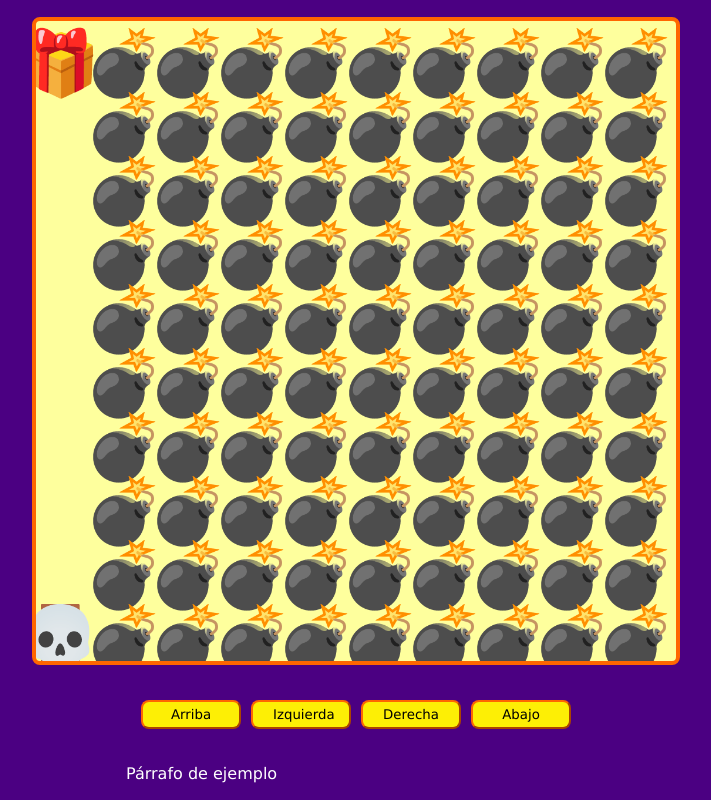
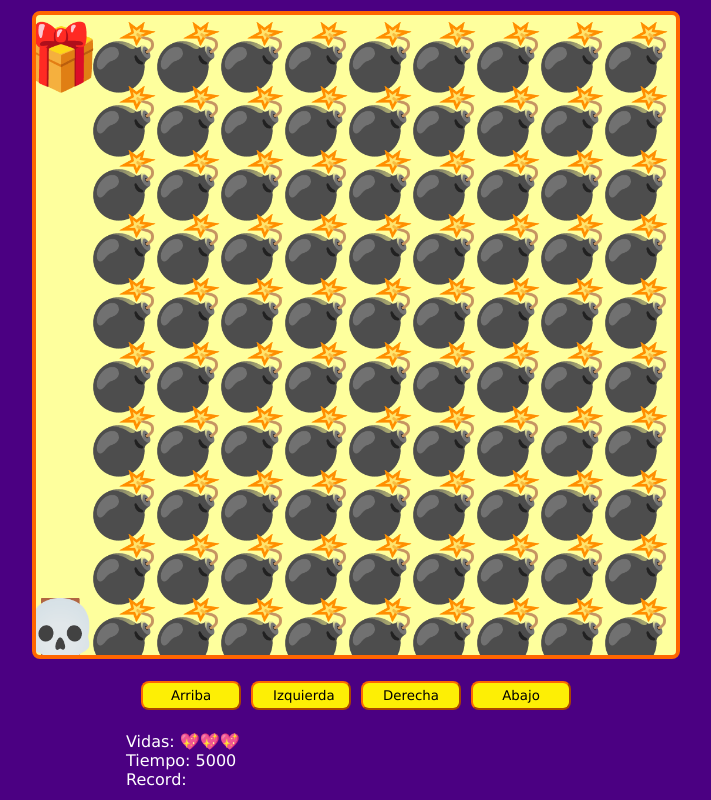
Before and after one commit to lusanchezmo/skullMap, a plain HTML site: page index.html in a window 1280 px wide. Shown: the whole page, without its empty margins (284-995 px from the left). Drawn offline with Linux system fonts and the light colour scheme.

Commit message:
Commit Final.

```diff
--- a/game.js
+++ b/game.js
@@ -4,11 +4,20 @@ const btnUp = document.querySelector('#up');
 const btnLeft = document.querySelector('#left');
 const btnRight = document.querySelector('#right');
 const btnDown = document.querySelector('#down');
+const spanLives = document.querySelector('#lives');
+const spanTime = document.querySelector('#time');
+const spanRecord = document.querySelector('#record');
+const pResult = document.querySelector('#result');
+
 
 let canvasSize;
 let elementsSize;
 let level = 0;
 let lives = 3;
+
+let timeStart;
+let timePlayer;
+let timeInterval;
 
 const playerPosition = {
     x: undefined,
@@ -50,8 +59,16 @@ function startGame() {
         gameWin();
         return;
     }
+
+    if(!timeStart){
+        timeStart = Date.now();
+        timeInterval = setInterval(showTime, 100);
+        showRecord();
+    }
     const mapRows = map.trim().split('\n');
     const mapRowCols = mapRows.map(row => row.trim().split(''));
+
+    showLives();
 
     enemiesPositions = [];
     game.clearRect(0,0, canvasSize, canvasSize);
@@ -87,6 +104,24 @@ function startGame() {
 
 function gameWin(){
     console.log('TERMINASTE EL JUEGO');
+    clearInterval(timeInterval);
+
+    const recordTime = localStorage.getItem('record_time');
+    const playerTime = Date.now() - timeStart;
+
+    if(recordTime){
+        if(recordTime > playerPosition){
+            localStorage.setItem('record_time', playerTime);
+            pResult.innerHTML = 'SUPERASTE EL RECORD';
+        } else {
+            console.log('NO SUPERASTE EL RECORD');
+            pResult.innerHTML = 'LO SIENTO, NO SUPERASTE EL RECORD';
+        }
+    } else {
+        localStorage.setItem('record_time', playerTime);
+    }
+
+    console.log({recordTime});
 }
 
 function movePlayer(){
@@ -121,13 +156,32 @@ function levelFail() {
     lives--;
     console.log('Chocaste con un enemigo');
 
+
     if(lives <= 0) {
         level = 0;
+        lives = 3;
+        timeStart = undefined;
     }
 
     playerPosition.x = undefined;
     playerPosition.y = undefined;
     startGame();
+}
+
+function showLives(){
+
+    const heartsArray = Array(lives).fill(emojis['HEART']);
+    console.log(heartsArray);
+    spanLives.innerHTML = "";
+    heartsArray.forEach(heart => spanLives.append(heart));
+}
+
+function showRecord(){
+    spanRecord.innerHTML = localStorage.getItem('record_time');
+}
+
+function showTime() {
+    spanTime.innerHTML = Date.now() - timeStart;
 }
 
 window.addEventListener('keydown', moveByKeys);
--- a/index.html
+++ b/index.html
@@ -19,8 +19,10 @@
         </div>
 
         <div class="messages">
-            <!-- TODO -->
-            <P>Párrafo de ejemplo</P>
+            <P>Vidas: <span id="lives"></span></P>
+            <P>Tiempo: <span id="time"></span></P>
+            <P>Record: <span id="record"></span></P>
+            <p id="result"></p>
         </div>
 
     </div>
--- a/maps.js
+++ b/maps.js
@@ -12,6 +12,7 @@ const emojis = {
     'BOMB_COLLISION': '🔥',
     'GAME_OVER': '👎',
     'WIN': '🏆',
+    'HEART': '💖',
 };
 
 const maps = [];
```
